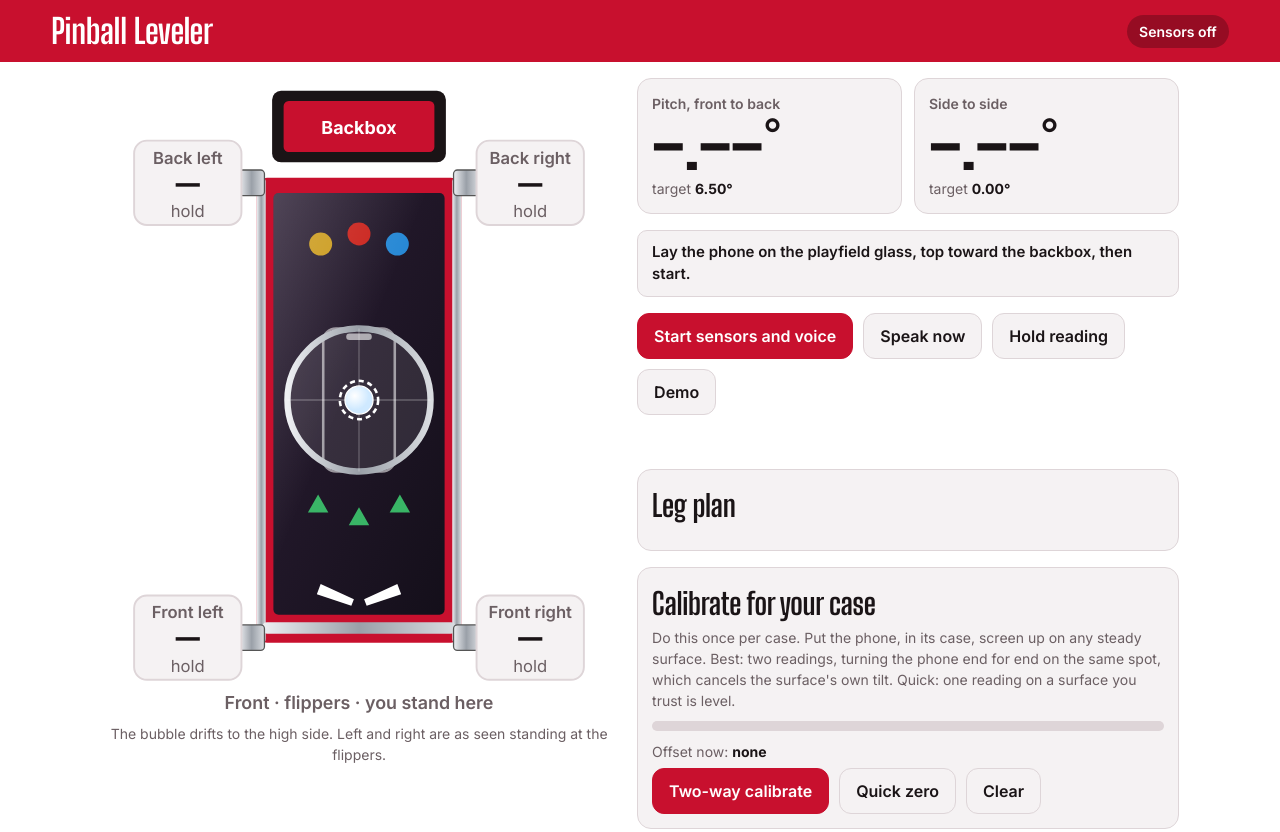
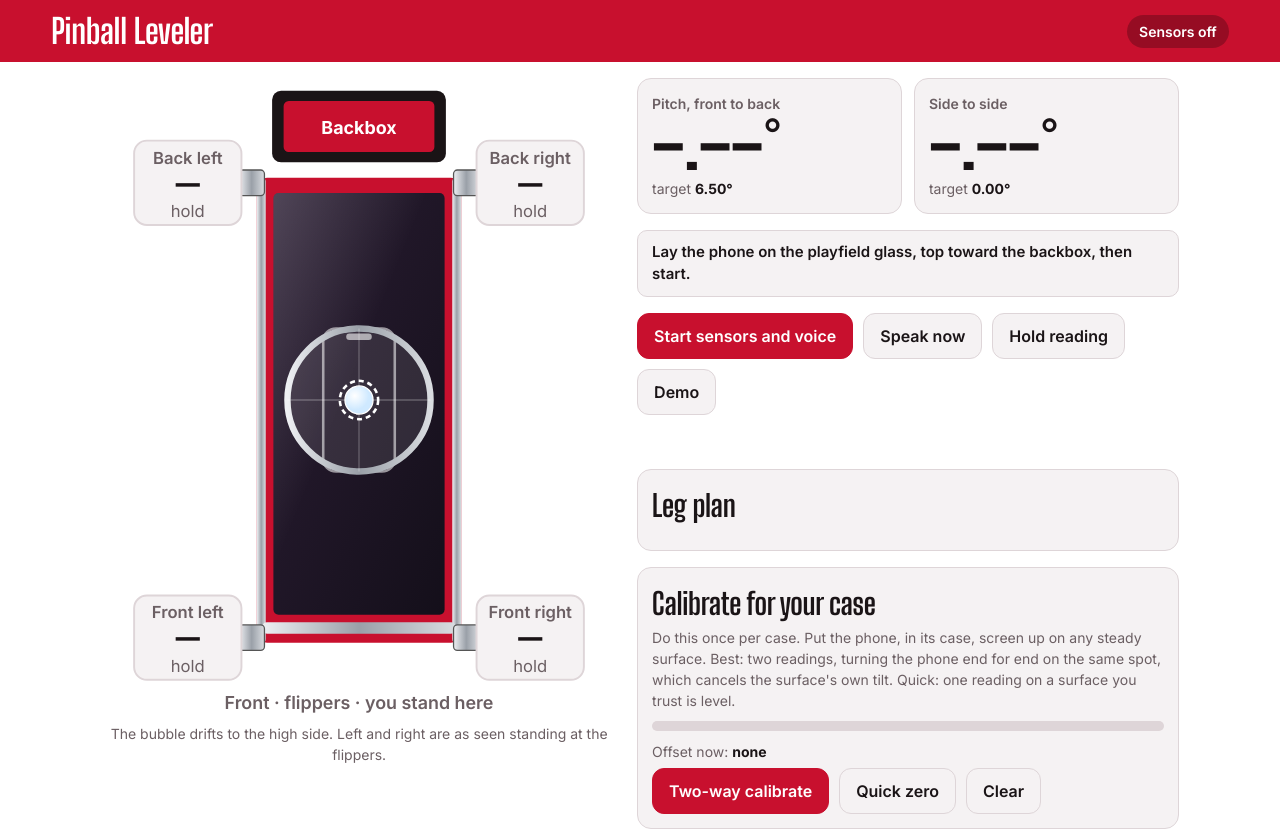
Before and after one commit to DigitalJedi084/pinball-leveler, a plain HTML site: page index.html in a window 1280 px wide. Shown: the top 832 px of the page. Drawn offline with Linux system fonts and the light colour scheme.

Commit message:
Simplify machine drawing: drop playfield inserts and flippers
Co-Authored-By: Claude Opus 5.5 <noreply@anthropic.com>

```diff
--- a/index.html
+++ b/index.html
@@ -85,9 +85,6 @@ p{margin:6px 0}
 <rect x="100" y="78" width="160" height="364" rx="8" fill="var(--red)"/>
 <rect x="100" y="78" width="7" height="364" rx="3" fill="url(#chr)"/><rect x="253" y="78" width="7" height="364" rx="3" fill="url(#chr)"/>
 <rect x="113" y="90" width="134" height="330" rx="4" fill="url(#pf)"/>
-<g opacity=".85"><circle cx="150" cy="130" r="9" fill="#e8b21a"/><circle cx="180" cy="122" r="9" fill="#e8251a"/><circle cx="210" cy="130" r="9" fill="#2a9df4"/>
-<path d="M140 340l8-14 8 14z M172 350l8-14 8 14z M204 340l8-14 8 14z" fill="#3fd273"/></g>
-<path d="M150 396l26 12-2 5-27-9z M210 396l-26 12 2 5 27-9z" fill="#fff"/>
 <rect x="113" y="90" width="134" height="330" rx="4" fill="url(#gl)"/>
 <rect x="104" y="426" width="152" height="9" rx="4" fill="url(#chr)"/>
 <g id="phone"><rect x="152" y="196" width="56" height="112" rx="10" fill="none" stroke="#fff" stroke-opacity=".55" stroke-width="2"/><rect id="notch" x="170" y="200" width="20" height="5" rx="2.5" fill="#fff" fill-opacity=".6"/></g>
```
